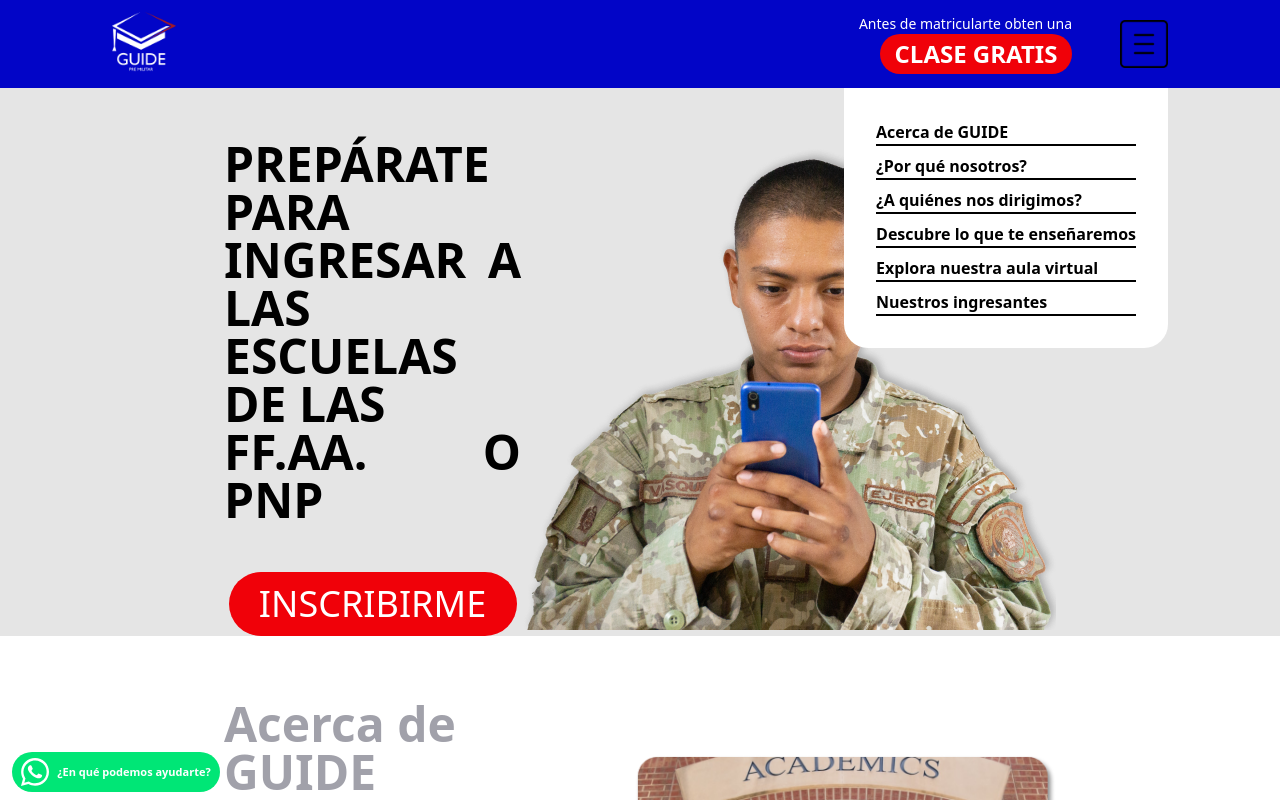
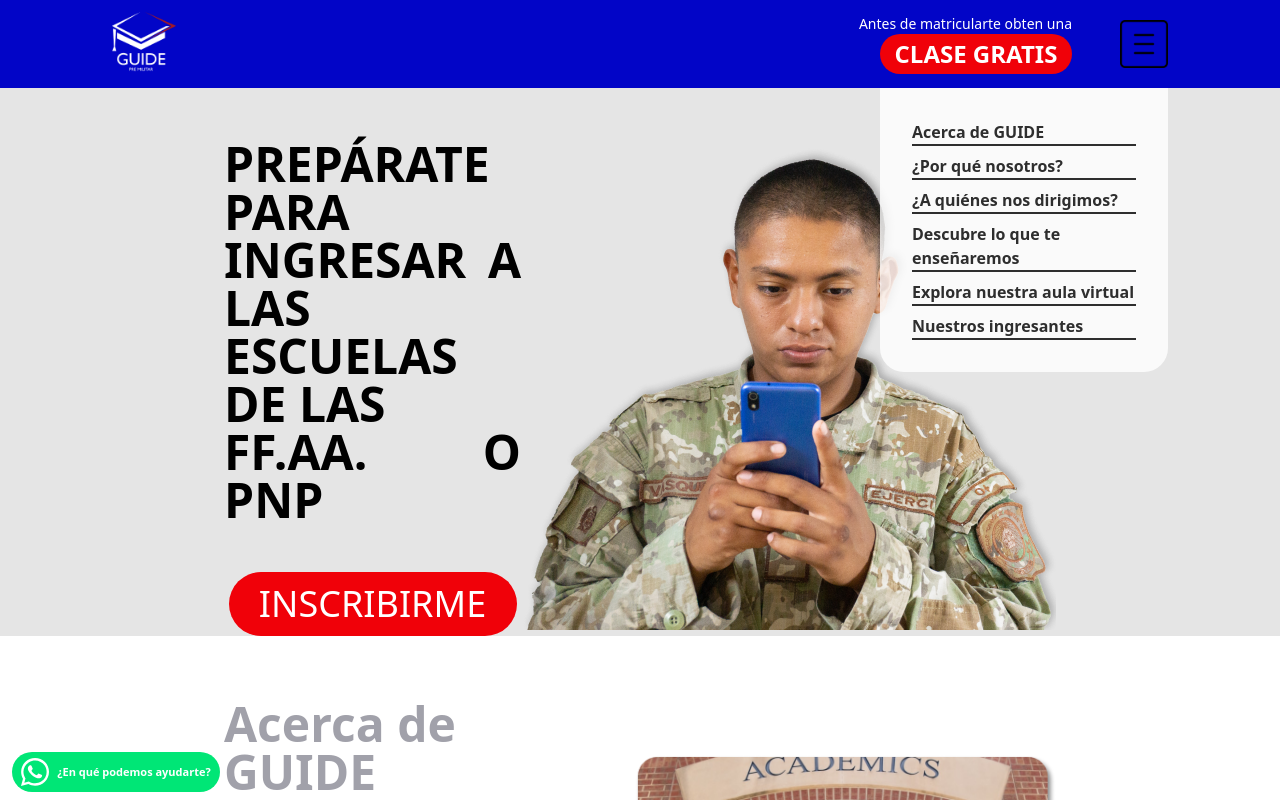
Before and after one commit to Richxdd/landing-pages, a React (Vite) app: page / in a window 1280 px wide. Both pictures are taken after a click on the picture 1144 px from the left and 44 px from the top of the page. Shown: the top 800 px of the page. Built offline with nearby package versions, Linux system fonts and the light colour scheme.

Commit message:
first commit

```diff
--- a/src/App.jsx
+++ b/src/App.jsx
@@ -1,4 +1,4 @@
-import { useState } from 'react'
+
 import Header from '../src/components/Header'
 import Cuerpo1 from './components/Cuerpo1'
 import Cuerpo2 from './components/Cuerpo2'
@@ -8,33 +8,22 @@ import Cuerpo5 from './components/Cuerpo5'
 import Cuerpo6 from './components/Cuerpo6'
 import Cuerpo7 from './components/Cuerpo7'
 import Footer from './components/Footer'
-import Menu from './components/Menu'
-
 import Wasap from './components/Wasap'
 
 function App() {
 
-  const [apretando, setApretando] = useState(false)
-
-
   return (
-    <div className='flex flex-col '>
-
-      <Header apretando={apretando} setApretando={setApretando}/>
-
-      {apretando && (<Menu />)}
-
-      <Wasap/>
+    <div className='flex flex-col'>
+      <Header />
+      <Wasap />
       <Cuerpo1 />
       <Cuerpo2 />
       <Cuerpo3 />
       <Cuerpo4 />
-      <Cuerpo5/>
-      <Cuerpo6/>
-      <Cuerpo7/>
-
-      <Footer/>
-
+      <Cuerpo5 />
+      <Cuerpo6 />
+      <Cuerpo7 />
+      <Footer />
     </div>
   )
 }
--- a/src/components/Header.jsx
+++ b/src/components/Header.jsx
@@ -1,13 +1,18 @@
 import React, { useState } from 'react'
 import Menuhead from '../img/Menu.png'
 import Guide from '../img/Guide.png'
+import Menu from './Menu'
 
-const Header = ({apretando, setApretando}) => {
+const Header = () => {
+
+    const [apretando, setApretando] = useState(false)
 
     const handleClick =()=>{
         setApretando(!apretando)
+    }
 
-    }
+
+
     return (
 
 
@@ -28,6 +33,7 @@ const Header = ({apretando, setApretando}) => {
 
                 <div className='   flex  lg:flex-none h-8 w-8 lg:h-12 lg:w-12 '>
                     <img src={Menuhead} onClick={handleClick} alt='menu' />
+                    {apretando && (<Menu />)}
                 </div>
 
             </div>
--- a/src/components/Menu.jsx
+++ b/src/components/Menu.jsx
@@ -3,9 +3,9 @@ import React from 'react'
 const Menu = () => {
     return (
 
-        <div className='container relative'>
-        <div className='p-8 mt-14 bg-white rounded-bl-3xl rounded-br-3xl w-full  lg:w-auto lg:top-8 lg:right-[7rem] z-40 absolute'>
-        <div className='justify-end mt-12 lg:mt-0'>
+        <div className='container fixed  left-0 right-0 -z-50 lg:relative'>
+        <div className='p-8 mt-[46px] lg:mt-14 bg-white rounded-bl-3xl rounded-br-3xl w-full lg:w-72 lg:top-3 lg:right-0 opacity-80 lg:absolute '>
+        <div className='justify-end mt-12 lg:mt-0 '>
             <ul className='flex flex-col justify-end items-center  text-black  text-xl  gap-6 lg:text-base lg:gap-2 '>
                 <li className=' w-full border-b-4 border-black font-semibold lg:border-b-2'><a href='/'>Acerca de GUIDE</a></li>
                 <li className=' w-full border-b-4 border-black font-semibold lg:border-b-2'><a href='/'>¿Por qué nosotros?</a></li>
```
